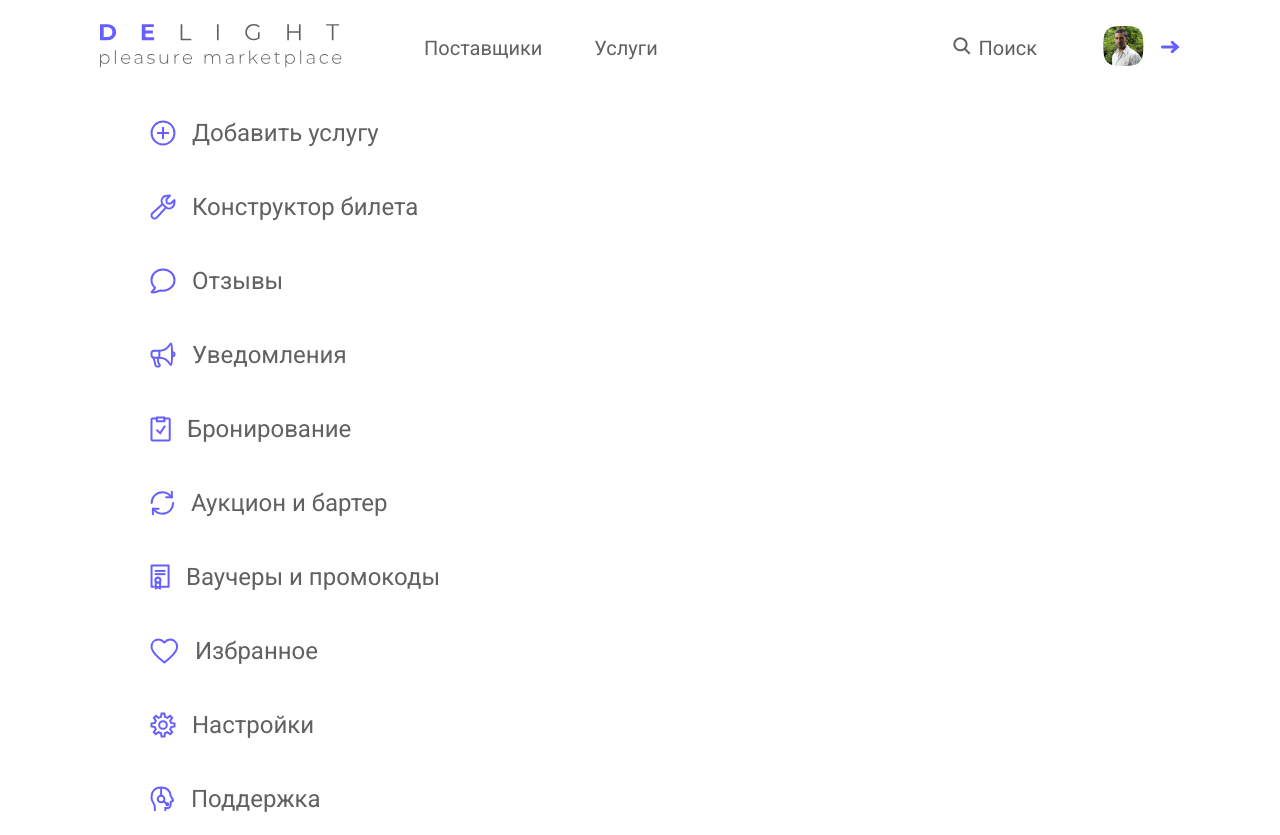
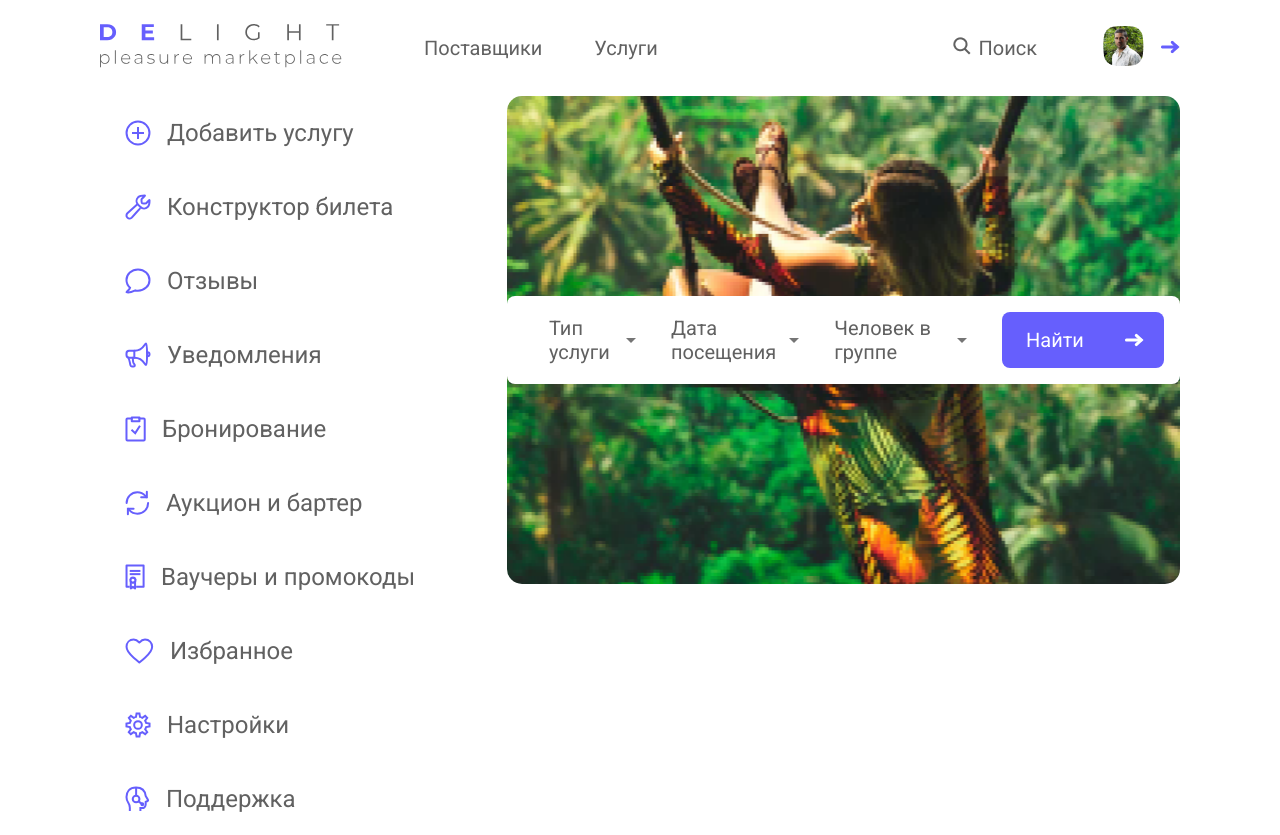
Before and after one commit to VladimirChernovv/Delight_project, a website built with webpack: page src/index.html in a window 1280 px wide. Built offline with nearby package versions, Linux system fonts and the light colour scheme.

Commit message:
Сверстал секцию Trip

```diff
--- a/src/index.html
+++ b/src/index.html
@@ -48,8 +48,8 @@
       </div>
   </header>
 
-  <section class="menu">
-    <aside class="menu__bar">
+  <main class="main">
+    <aside class="menu">
       <nav class="menu__nav">
         <ul class="menu__list">
 
@@ -186,7 +186,65 @@
         </ul>
       </nav>
     </aside>
-  </section>
+
+    <section class="content">
+      <section class="trip">
+          <div class="trip__select">
+
+            <div class="trip__select-item">
+              <div class="trip__dropdown">
+                <a class="trip__dropdown-title" href="#">
+                  Тип услуги
+                  <div class="trip__dropdown-icon">
+                    <svg width="10" height="5" viewBox="0 0 10 5" fill="none" xmlns="http://www.w3.org/2000/svg">
+                      <path d="M0 0L5 5L10 0L0 0Z" fill="black" fill-opacity="0.54"/>
+                      </svg>
+                  </div>
+                </a>
+              </div>
+            </div>
+
+            <div class="trip__select-item">
+              <div class="trip__dropdown">
+                <a class="trip__dropdown-title" href="#">
+                  Дата посещения
+                  <div class="trip__dropdown-icon">
+                    <svg width="10" height="5" viewBox="0 0 10 5" fill="none" xmlns="http://www.w3.org/2000/svg">
+                      <path d="M0 0L5 5L10 0L0 0Z" fill="black" fill-opacity="0.54"/>
+                      </svg>
+                  </div>
+                </a>
+              </div>
+            </div>
+
+            <div class="trip__select-item">
+              <div class="trip__dropdown">
+                <a class="trip__dropdown-title" href="#">
+                  Человек в группе
+                  <div class="trip__dropdown-icon">
+                    <svg width="10" height="5" viewBox="0 0 10 5" fill="none" xmlns="http://www.w3.org/2000/svg">
+                      <path d="M0 0L5 5L10 0L0 0Z" fill="black" fill-opacity="0.54"/>
+                      </svg>
+                  </div>
+                </a>
+              </div>
+            </div>
+
+            <button class="trip__btn">
+              Найти
+              <div class="trip__btn-icon">
+                <svg width="20" height="14" viewBox="0 0 20 14" fill="none" xmlns="http://www.w3.org/2000/svg">
+                  <path d="M12.279 2.42017L17.3022 7L12.279 11.5798" stroke="white" stroke-width="3" stroke-miterlimit="10" stroke-linecap="round"/>
+                  <path d="M2.46509 7H17.0697" stroke="white" stroke-width="3" stroke-miterlimit="10" stroke-linecap="round"/>
+                  </svg>
+              </div>
+            </button>
+          </div>
+      </section>
+
+
+    </section>
+  </main>
 
 
 </body>
--- a/src/scss/style.scss
+++ b/src/scss/style.scss
@@ -1,13 +1,3 @@
-// $bgColor: #24292e;
-// $text: #fff;
-
-// @font-face {
-//   font-family: 'Comic';
-//   src: url('../fonts/comic.ttf') format('truetype');
-//   font-weight: normal;
-//   font-style: italic;
-// }
-
 html {
 	box-sizing: border-box;
 }
@@ -114,11 +104,19 @@ ul, li {
 	}
 }
 
+/*Main*/
+
+.main {
+	display: flex;
+	margin-left: 100px;
+	margin-right: 100px;
+}
+
 /*Menu*/
 
 .menu {
 	width: 407px;
-	margin-left: 125px;
+	flex-shrink: 0;
 
 	&__item {
 		border-radius: 16px;
@@ -150,6 +148,80 @@ ul, li {
 		line-height: 24px;
 		margin-left: 16px;
 	}
+}
 
+/*Content*/
+
+.content {
+	flex-grow: 1;
+}
+
+/*Trip*/
+
+.trip {
+	background-image: url('../img/trip/trip-board.png');
+	background-position: center;
+	background-size: cover;
+	display: flex;
+	justify-content: center;
+	align-items: center;
+	height: 488px;
+	border-radius: 15px;
+
+	&__select {
+		display: flex;
+		align-items: center;
+		background-color: #fff;
+		padding: 16px 16px 16px 42px;
+		border-radius: 8px;
+	}
+
+	&__select-item {
+		position: relative;
+		margin-right: 35px;
+	}
+
+	// &__select-item::after {
+	// 	content: '';
+	// 	position: absolute;
+	// 	width: 1px;
+	// 	height: 56px;
+	// 	top: 0;
+	// 	left: 0;
+	// 	background-color: #ECECEC;
+	// }
+
+	&__dropdown-title {
+		display: flex;
+		font-family: Roboto;
+		font-style: normal;
+		font-weight: 400;
+		font-size: 20px;
+		line-height: 24px;
+	}
+
+	&__dropdown-icon {
+		display: flex;
+    align-items: center;
+		margin-left: 13px;
+	}
+
+	&__btn {
+		display: flex;
+		border: none;
+		border-radius: 8px;
+		background-color: #665FFD;
+		color: #fff;
+		font-family: Roboto;
+		font-style: normal;
+		font-weight: 400;
+		font-size: 20px;
+		width: 162px;
+		padding: 16px 24px;
+	}
+
+	&__btn-icon {
+		margin-left: 40px;
+	}
 
 }
```
Also changed, not shown: src/img/trip/arrow-down.svg (added), src/img/trip/rigth-arrow.svg (added), src/img/trip/trip-board.png (added).
